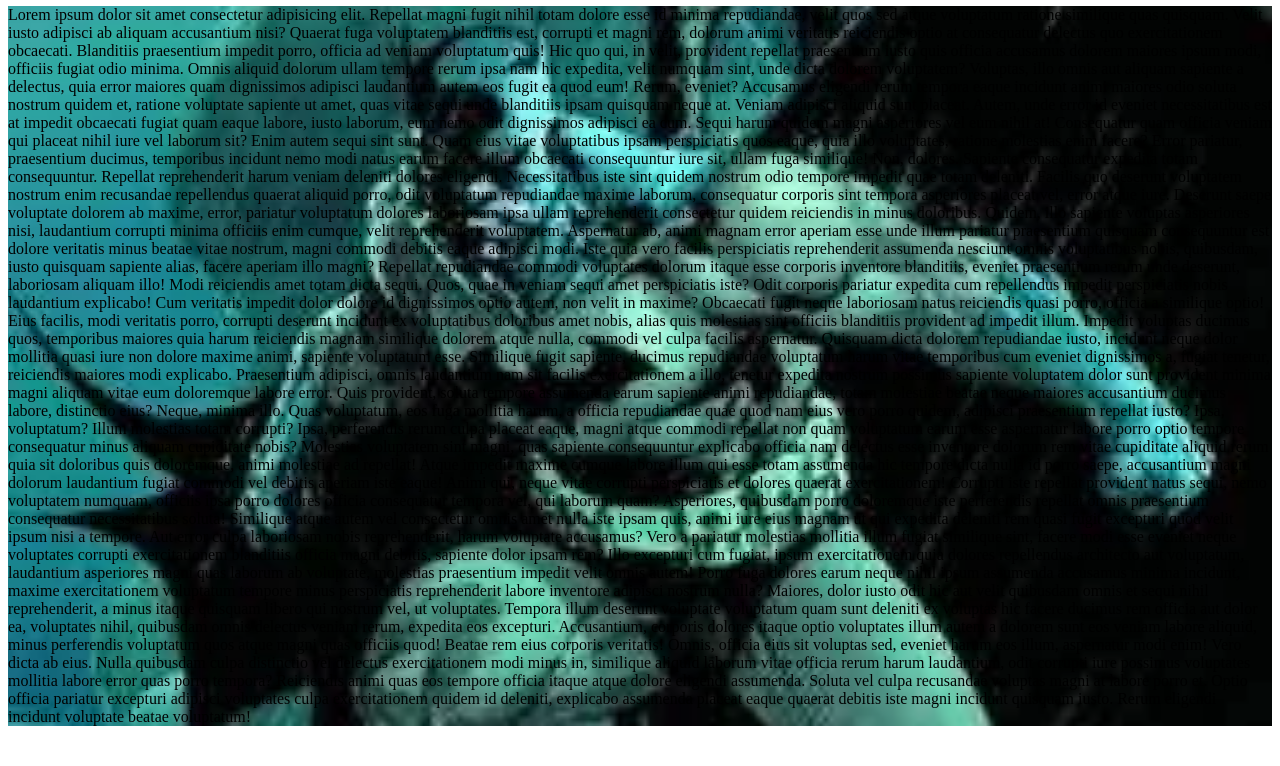
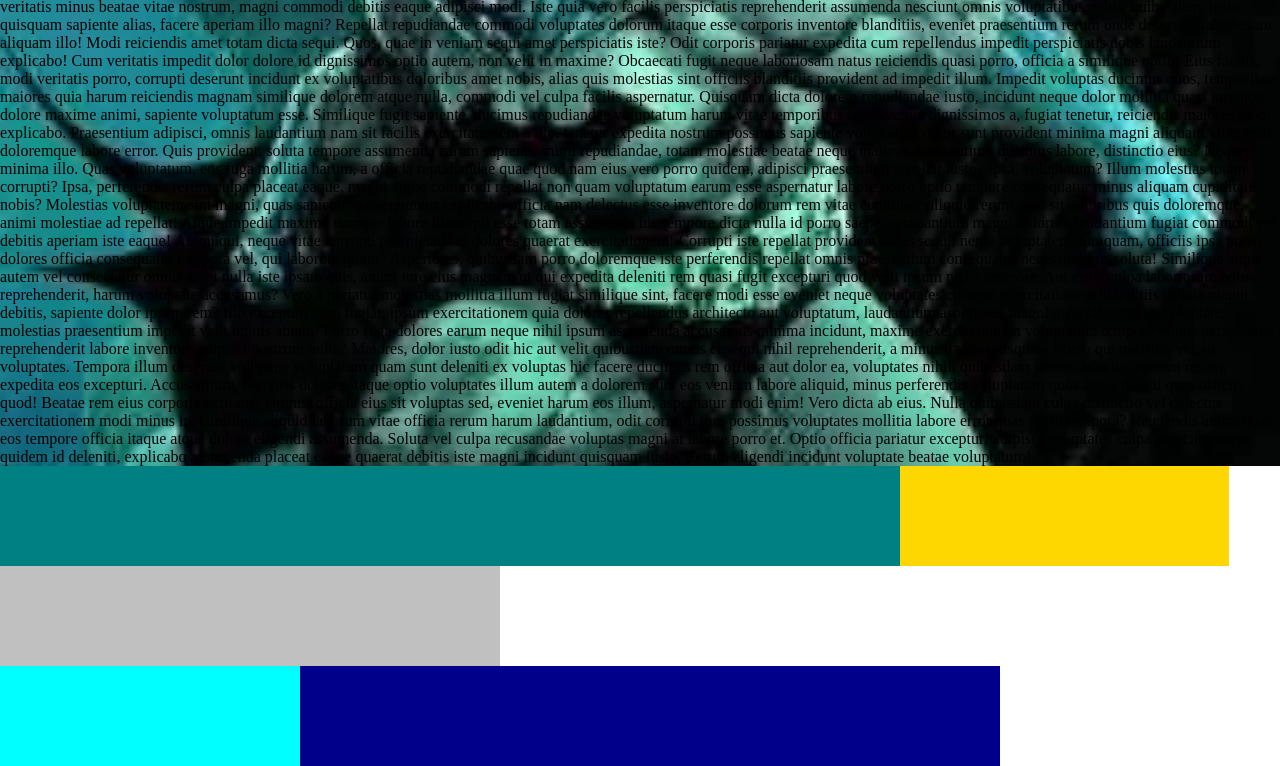
Before and after one commit to Praveenkrish712/batch-8, a plain HTML site: page index.html in a window 1280 px wide. Shown: the part 511-1277 px from the top of the page. Before the commit the page ends 1253 px from the top, so only its background shows below. Drawn offline with Linux system fonts and the light colour scheme.

Commit message:
Box Modeling

```diff
--- a/index.html
+++ b/index.html
@@ -197,6 +197,17 @@
             explicabo assumenda placeat eaque quaerat debitis iste magni incidunt quisquam iusto. Rerum eligendi
             incidunt voluptate beatae voluptatum!</p>
     </div>
+
+    <!-- <div class="container2">Box Modeling</div> -->
+
+
+    <div class="container">
+        <div class="box1"></div>
+        <div class="box2"></div>
+        <div class="box3"></div>
+        <div class="box4"></div>
+        <div class="box5"></div>
+    </div>
 </body>
 
 </html>
--- a/style.css
+++ b/style.css
@@ -1,6 +1,8 @@
 * {
     /* background-color: firebrick; */
-
+    padding: 0;
+    margin: 0;
+    box-sizing: border-box;
 }
 
 .one>h1 {
@@ -33,3 +35,57 @@
     background-size: cover;
     background-position: center;
 }
+
+.container2{
+    width: 200px;
+    height: 200px;
+    background-color: hotpink;
+    /* padding-top: 10px;
+    padding-left: 50px; */
+    padding: 20px 30px 40px 60px;
+    margin: 50px 30px 60px 20px;
+    /* margin-top: 50px; */
+    /* margin-left: 50px; */
+    border: 10px solid black;
+    border-radius: 20px;
+}
+
+.box1{
+    width: 300px;
+    height: 100px;
+    background-color: aqua;
+}
+
+.box2{
+    width: 700px;
+    height: 100px;
+    background-color: darkblue;
+}
+
+.box3{
+    width: 500px;
+    height: 100px;
+    background-color: silver;
+}
+
+.box4{
+    width: 900px;
+    height: 100px;
+    background-color: teal;
+}
+
+.box5{
+    width: 329px;
+    height: 100px;
+    background-color: gold;
+}
+
+.container{
+    display: flex;
+    /* flex-direction: column-reverse; */
+    justify-content: start;
+    /* height: 400px; */
+    /* border: 2px solid black; */
+    align-items: end;
+    flex-wrap: wrap-reverse;
+}
```
Also changed, not shown: 1 other file.
